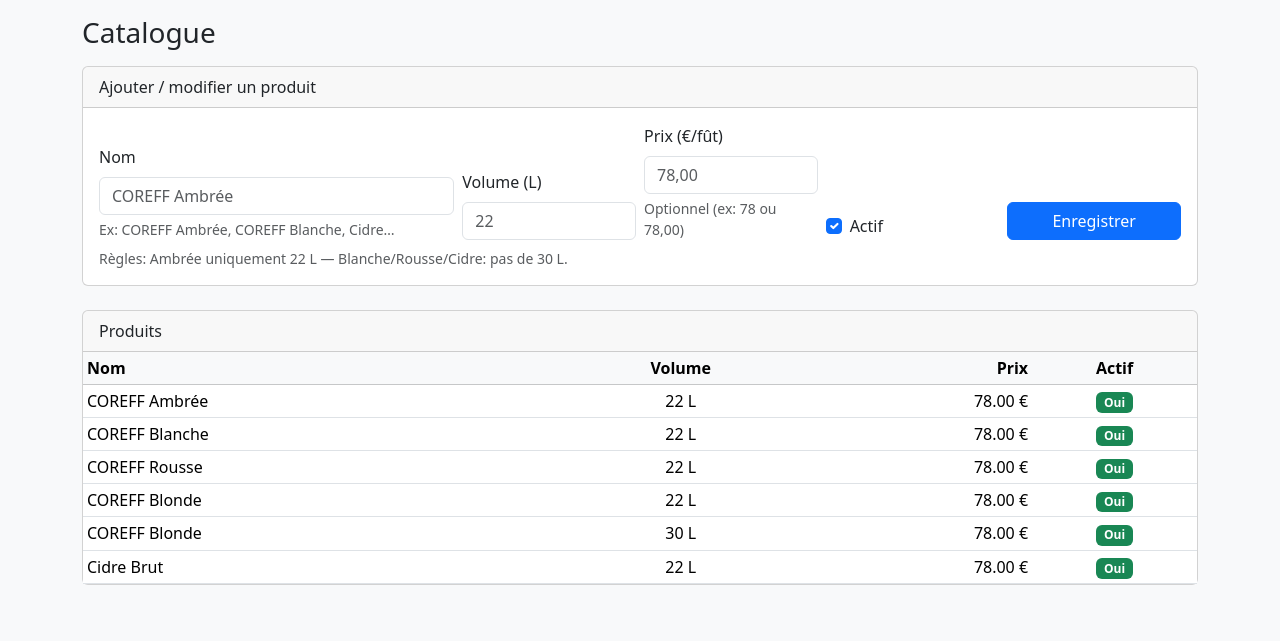
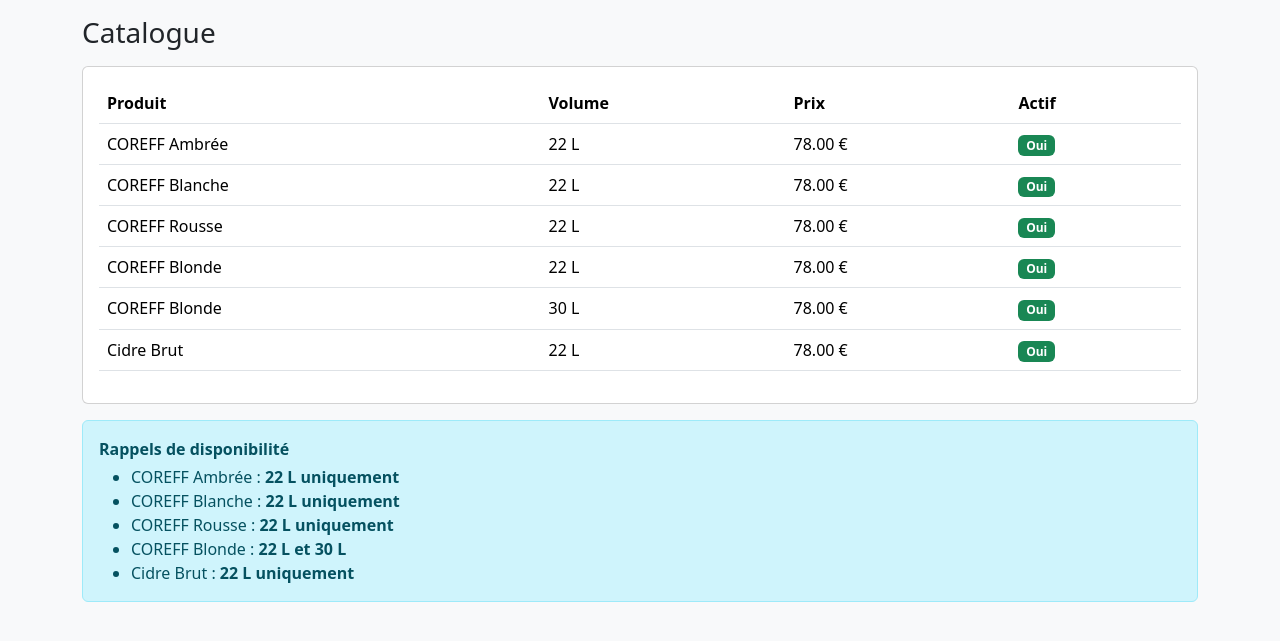
Before and after one commit to lecentrallanderneau-oss/Suivi_futs, a Flask app: page /catalog in a window 1280 px wide. Shown: the part 57-698 px from the top of the page. Run offline with Flask 3, Linux system fonts and the light colour scheme; data comes from the database, SQL or seed files in the repository; some libraries are stand-ins or nearby versions.

Commit message:
Update catalog.html

```diff
--- a/templates/catalog.html
+++ b/templates/catalog.html
@@ -1,70 +1,54 @@
 {% extends "base.html" %}
 {% block content %}
-<h1 class="h3 mb-3">Catalogue</h1>
-
-<div class="card mb-4">
-  <div class="card-header">Ajouter / modifier un produit</div>
-  <div class="card-body">
-    <form method="post" class="row g-2 align-items-end">
-      <div class="col-md-4">
-        <label class="form-label">Nom</label>
-        <input type="text" name="name" class="form-control" placeholder="COREFF Ambrée" required>
-        <div class="form-text">Ex: COREFF Ambrée, COREFF Blanche, Cidre…</div>
-      </div>
-      <div class="col-md-2">
-        <label class="form-label">Volume (L)</label>
-        <input type="number" min="1" step="1" name="volume_l" class="form-control" placeholder="22" required>
-      </div>
-      <div class="col-md-2">
-        <label class="form-label">Prix (€/fût)</label>
-        <input type="text" name="price_eur" class="form-control" placeholder="78,00">
-        <div class="form-text">Optionnel (ex: 78 ou 78,00)</div>
-      </div>
-      <div class="col-md-2">
-        <div class="form-check mt-4">
-          <input class="form-check-input" type="checkbox" id="is_active" name="is_active" checked>
-          <label class="form-check-label" for="is_active">Actif</label>
-        </div>
-      </div>
-      <div class="col-md-2">
-        <button class="btn btn-primary w-100">Enregistrer</button>
-      </div>
-    </form>
-    <div class="mt-2 text-muted small">
-      Règles: Ambrée uniquement 22 L — Blanche/Rousse/Cidre: pas de 30 L.
-    </div>
-  </div>
+<div class="d-flex align-items-center justify-content-between mb-3">
+  <h1 class="h3 m-0">Catalogue</h1>
 </div>
 
 <div class="card">
-  <div class="card-header">Produits</div>
-  <div class="card-body p-0">
+  <div class="card-body">
+    {% if products %}
     <div class="table-responsive">
-      <table class="table table-sm mb-0 align-middle">
-        <thead class="table-light">
+      <table class="table align-middle">
+        <thead>
           <tr>
-            <th>Nom</th>
-            <th class="text-center">Volume</th>
-            <th class="text-end">Prix</th>
-            <th class="text-center">Actif</th>
+            <th>Produit</th>
+            <th>Volume</th>
+            <th>Prix</th>
+            <th>Actif</th>
           </tr>
         </thead>
         <tbody>
           {% for p in products %}
           <tr>
             <td>{{ p.name }}</td>
-            <td class="text-center">{{ p.volume_l }} L</td>
-            <td class="text-end">{{ p.price_cents|eur }}</td>
-            <td class="text-center">
-              {% if p.is_active %}<span class="badge text-bg-success">Oui</span>{% else %}<span class="badge text-bg-secondary">Non</span>{% endif %}
+            <td>{{ p.volume_l }} L</td>
+            <td>{{ p.price_cents|eur }}</td>
+            <td>
+              {% if p.is_active %}
+                <span class="badge text-bg-success">Oui</span>
+              {% else %}
+                <span class="badge text-bg-secondary">Non</span>
+              {% endif %}
             </td>
           </tr>
-          {% else %}
-          <tr><td colspan="4" class="text-center text-muted py-4">Aucun produit.</td></tr>
           {% endfor %}
         </tbody>
       </table>
     </div>
+    {% else %}
+      <p class="mb-0 text-muted">Aucun produit dans le catalogue.</p>
+    {% endif %}
   </div>
 </div>
+
+<div class="alert alert-info mt-3">
+  <div class="fw-bold mb-1">Rappels de disponibilité</div>
+  <ul class="mb-0">
+    <li>COREFF Ambrée : <strong>22 L uniquement</strong></li>
+    <li>COREFF Blanche : <strong>22 L uniquement</strong></li>
+    <li>COREFF Rousse : <strong>22 L uniquement</strong></li>
+    <li>COREFF Blonde : <strong>22 L et 30 L</strong></li>
+    <li>Cidre Brut : <strong>22 L uniquement</strong></li>
+  </ul>
+</div>
 {% endblock %}
```
